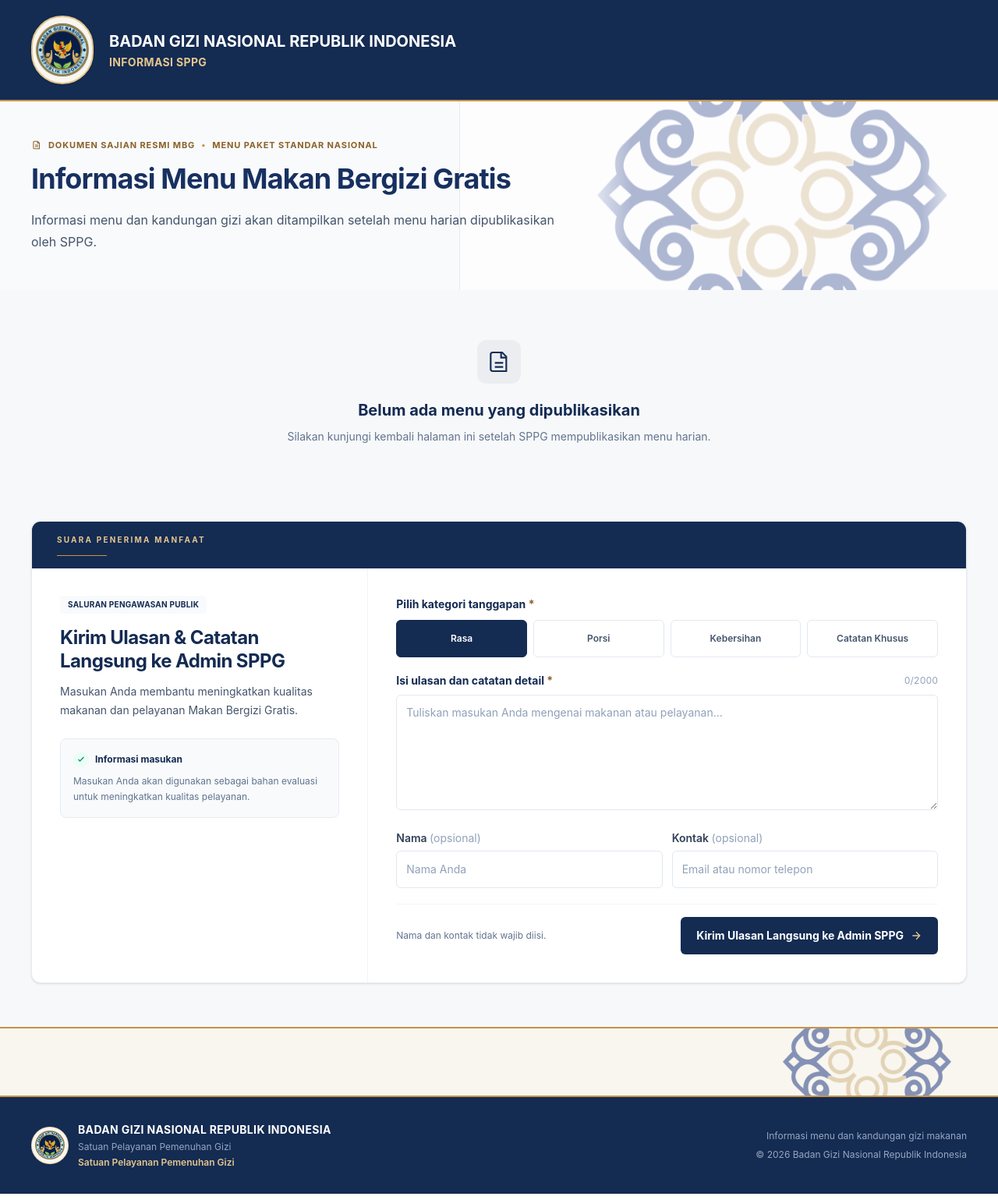
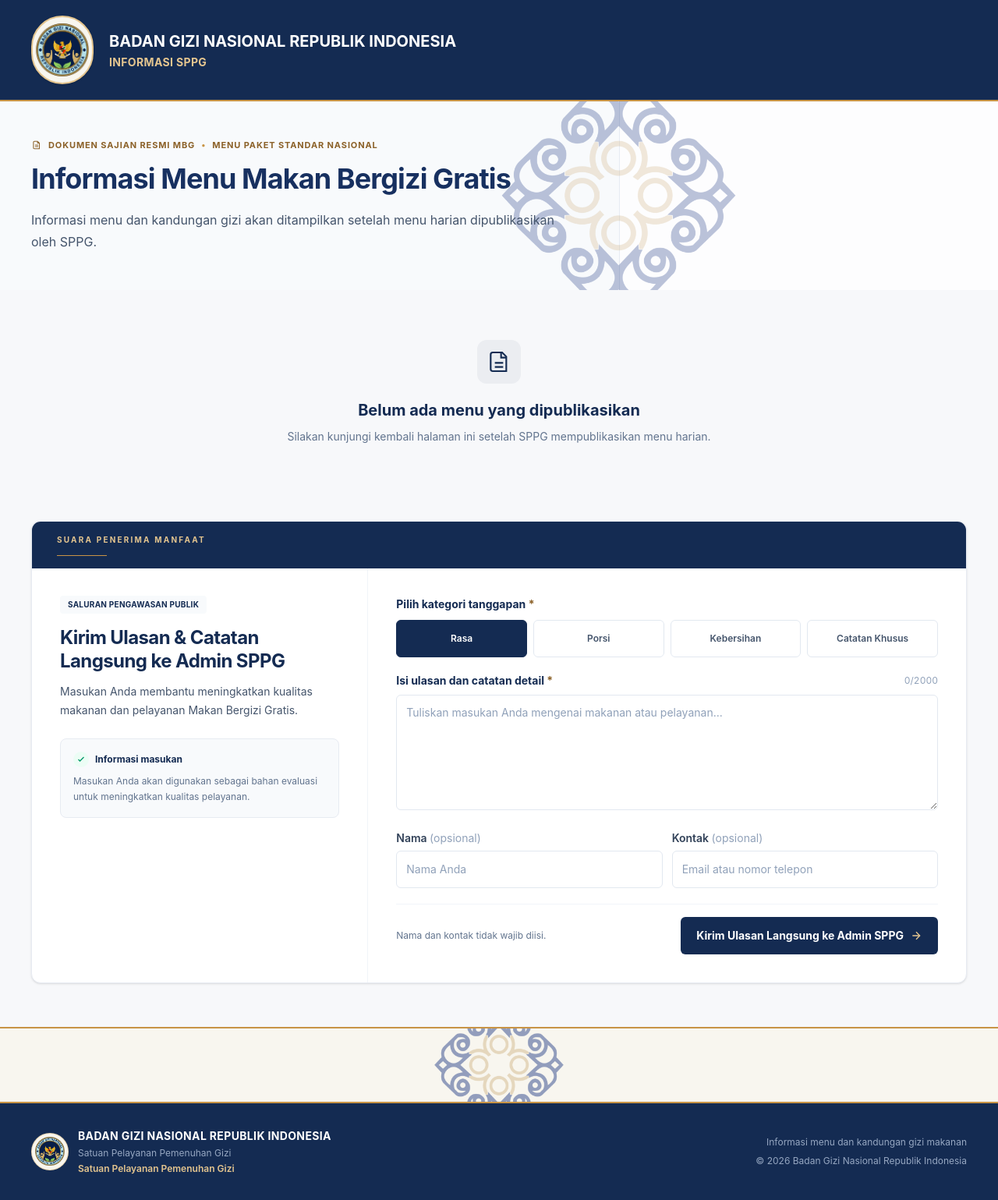
Before and after one commit to Yopa28/mbg, a Laravel app: page / in a window 1280 px wide. Shown: the whole page at 78% size. Run offline with Laravel 12, Linux system fonts and the light colour scheme; data that the repository does not hold is empty; style sheets or scripts are compiled from the project's sources; some libraries are stand-ins or nearby versions.

Commit message:
fix: tidy geometric ornament placement
Co-authored-by: Copilot <223556219+Copilot@users.noreply.github.com>

```diff
--- a/resources/css/app.css
+++ b/resources/css/app.css
@@ -36,33 +36,29 @@
 @keyframes public-geometric-reveal {
     from {
         opacity: 0;
-        transform: translate3d(18px, -50%, 0) scale(0.96);
-        clip-path: inset(14% 0 14% 18%);
+        transform: translate3d(12px, -50%, 0) scale(0.98);
     }
 
     to {
-        opacity: 0.34;
+        opacity: 0.28;
         transform: translate3d(0, -50%, 0) scale(1);
-        clip-path: inset(0);
     }
 }
 
 .public-geometric-hero {
     position: absolute;
     top: 50%;
-    right: 40px;
+    right: clamp(280px, 25vw, 360px);
     z-index: 1;
-    width: clamp(360px, 39vw, 520px);
+    width: clamp(300px, 26vw, 360px);
     aspect-ratio: 1;
-    opacity: 0.34;
+    opacity: 0.28;
     transform: translate3d(0, -50%, 0);
-    mask-image: linear-gradient(90deg, transparent 0%, black 14%, black 88%, transparent 100%);
-    -webkit-mask-image: linear-gradient(90deg, transparent 0%, black 14%, black 88%, transparent 100%);
 }
 
 .public-geometric-divider {
     position: relative;
-    height: clamp(64px, 7vw, 84px);
+    height: clamp(72px, 6vw, 88px);
     overflow: hidden;
     border-block: 1px solid rgb(200 148 70 / 24%);
     background-color: var(--color-bgn-cream);
@@ -71,16 +67,16 @@
 .public-geometric-divider-mark {
     position: absolute;
     top: 50%;
-    right: clamp(24px, 12vw, 176px);
-    width: 112px;
-    height: 112px;
-    opacity: 0.62;
-    transform: translateY(-50%);
+    left: 50%;
+    width: 144px;
+    height: 144px;
+    opacity: 0.42;
+    transform: translate(-50%, -50%);
 }
 
 .public-geometric-footer-signature {
     position: relative;
-    height: 88px;
+    height: 96px;
     overflow: hidden;
     border-bottom: 2px solid var(--color-bgn-gold);
     background-color: var(--color-bgn-cream);
@@ -89,27 +85,26 @@
 .public-geometric-footer-mark {
     position: absolute;
     top: 50%;
-    right: 48px;
-    width: 240px;
-    height: auto;
-    opacity: 0.5;
-    transform: translateY(-50%);
+    left: 50%;
+    width: 184px;
+    height: 184px;
+    opacity: 0.44;
+    transform: translate(-50%, -50%);
 }
 
 @media (max-width: 639px) {
     .public-geometric-divider-mark {
-        right: 20px;
-        width: 76px;
-        height: 76px;
+        width: 104px;
+        height: 104px;
     }
 
     .public-geometric-footer-signature {
-        height: 68px;
+        height: 72px;
     }
 
     .public-geometric-footer-mark {
-        right: 20px;
-        width: 104px;
+        width: 112px;
+        height: 112px;
     }
 }
 
@@ -168,7 +163,7 @@
 
     .public-page-motion .public-geometric-hero {
         animation: none !important;
-        opacity: 0.34;
+        opacity: 0.28;
         transform: translate3d(0, -50%, 0);
     }
 }
--- a/resources/js/Pages/Public/Menu/Index.vue
+++ b/resources/js/Pages/Public/Menu/Index.vue
@@ -193,7 +193,7 @@ onBeforeUnmount(() => revealObserver?.disconnect());
     <div>
         <!-- Hero menu -->
         <section class="relative overflow-hidden bg-bgn-surface">
-            <div aria-hidden="true" class="pointer-events-none absolute inset-y-0 right-0 z-0 hidden w-[54%] border-l border-bgn-line bg-white/65 lg:block"></div>
+            <div aria-hidden="true" class="pointer-events-none absolute inset-y-0 right-0 z-0 hidden w-[38%] border-l border-bgn-line bg-white/65 lg:block"></div>
             <div aria-hidden="true" class="public-geometric-hero pointer-events-none hidden xl:block">
                 <img
                     :src="geometricOrnamentUrl"
```
